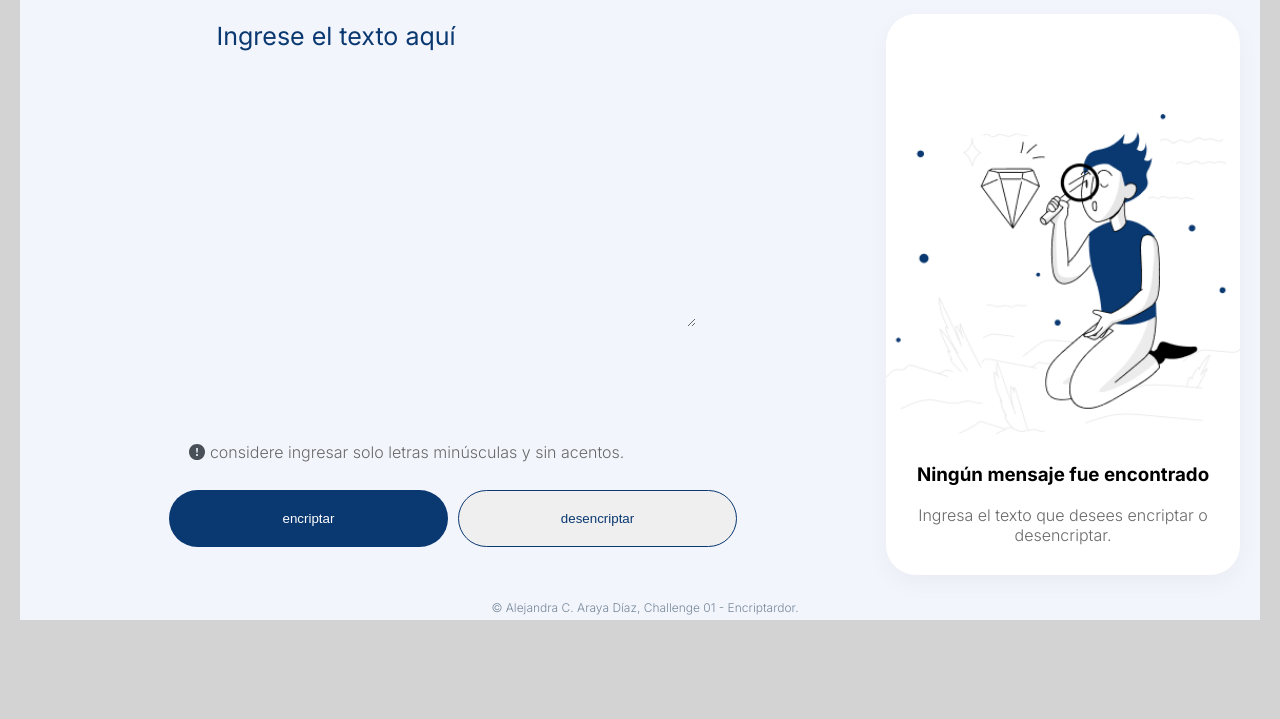
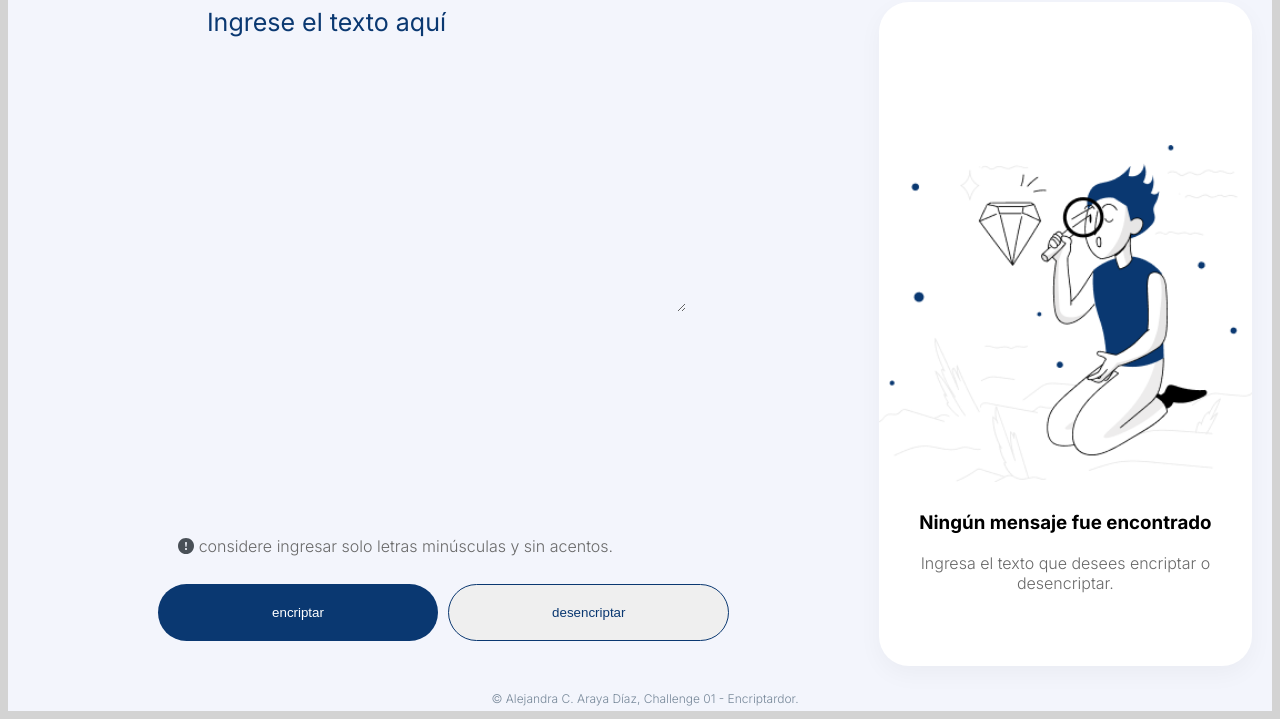
Before and after one commit to Alejandra-AD/Alejandra-AD.github.io, a plain HTML site: page index.html in a window 1280 px wide. Shown: the part 97-816 px from the top of the page. Drawn offline with Linux system fonts and the light colour scheme; some packages are replaced by stand-ins of ours; a script that the page names is missing.

Commit message:
Update style.css

```diff
--- a/styles/style.css
+++ b/styles/style.css
@@ -26,11 +26,13 @@
 }
 
 body{
+  display: flex;
+  flex-direction: column;
+  min-height: 50vh;
   background-color:lightgrey;
   font-family:'Inter';
-  margin:10px;
-  padding:10px;
 }
+
 
 .botones1{
   align-items:space-between;
@@ -81,7 +83,9 @@ body{
 .container{
   background-color:#F3F5FC;
   display:flex;
+  flex: 1;
   flex-flow:column nowrap;
+  min-height: 100vh;
   margin:0;
 }
 
@@ -121,13 +125,6 @@ h1{
   width:100%;
 }
 
-.inter-texto{
-  font-family:"Inter", sans-serif;
-  font-optical-sizing:auto;
-  font-style:normal;
-  font-variation-settings:"slnt" 0;
-  font-weight:100;
-}
 
 .ingresa-el-texto{
   color:dimgray;
@@ -148,7 +145,7 @@ h1{
   box-shadow:0 8px 24px rgba(0, 0, 0, 0.04);
   display:flex;
   flex-flow:column nowrap;
-  justify-content:flex-end;
+  justify-content:center;
   margin:10px;
   width:30%;
 }
@@ -156,8 +153,9 @@ h1{
 .mensaje-encriptar{
   align-items:center;
   display:flex;
+  flex:1;
   flex-flow:column nowrap;
-  justify-content:center;
+  justify-content:space-between;
   margin:10px;
   width:70%;
 }
@@ -199,7 +197,7 @@ svg{
 
 /* --------------- media queries movil ---------------*/
 @media only screen and (max-width:768px){
-  .body{
+  body{
     margin:10px;
     padding:10px;
   }
```
